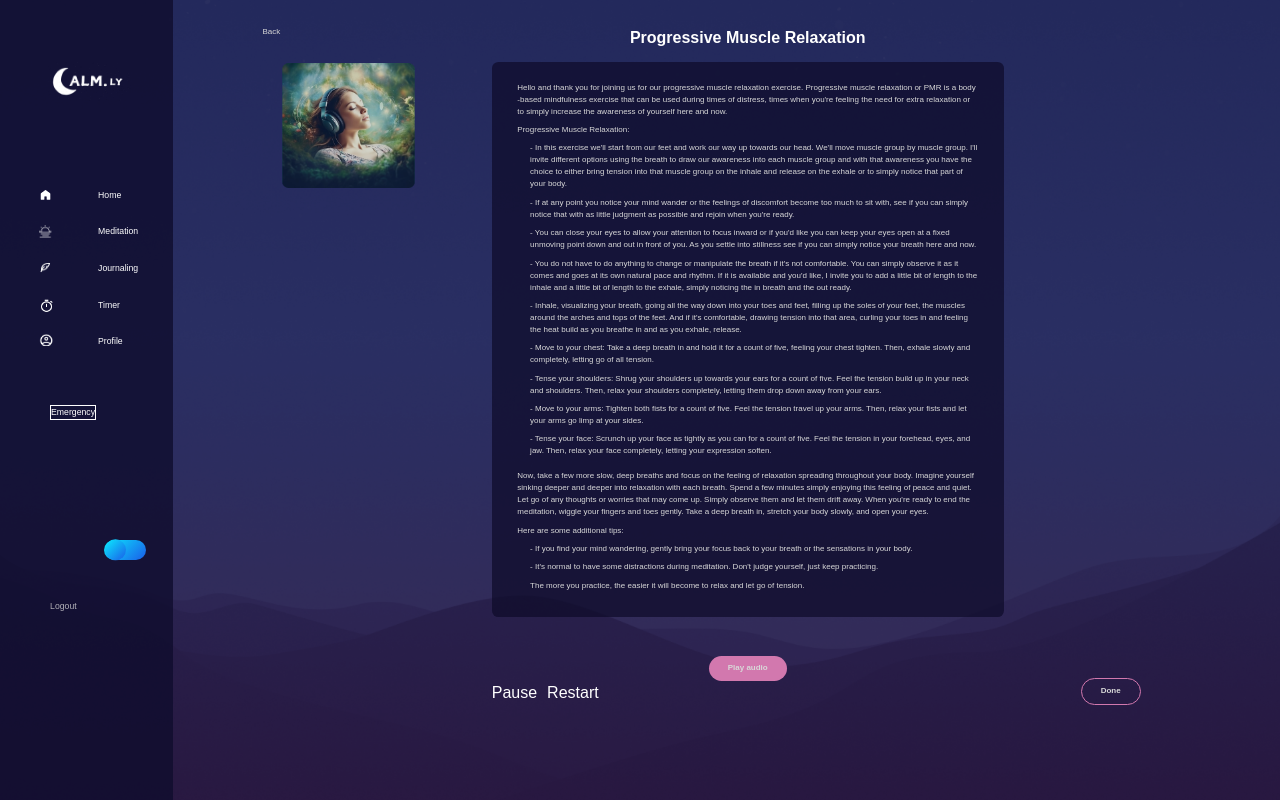
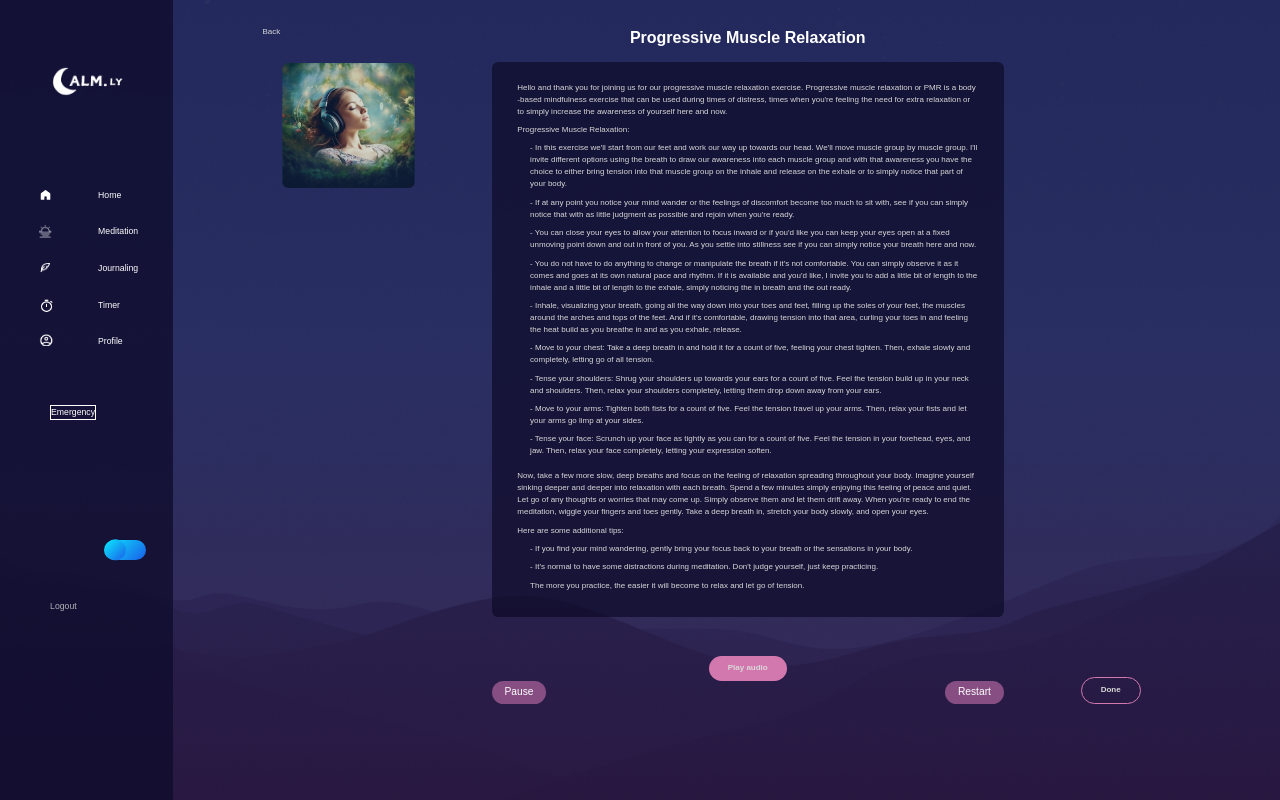
Before and after one commit to Josuzin/calmly, a Next.js app: page /Progressive_Muscle_Relaxation in a window 1280 px wide. Both pictures are taken after a click on the button "Play audio". Built offline with nearby package versions, Linux system fonts and the light colour scheme.

Commit message:
play audio, button controls centrados

```diff
--- a/components/MeditationMusicPlayer.jsx
+++ b/components/MeditationMusicPlayer.jsx
@@ -1,4 +1,5 @@
 import { useState, useEffect, useRef } from "react";
+import styles from "../styles/MeditationMusicPlayer.css";
 
 const MeditationMusicPlayer = ({ src }) => {
   const [isPlaying, setIsPlaying] = useState(true);
@@ -26,12 +27,12 @@ const MeditationMusicPlayer = ({ src }) => {
   };
 
   return (
-    <div>
+    <div className="med-muscle-controls">
       <audio ref={audioRef} src={src} />
-      <button onClick={handlePlayPause} style={{ marginRight: "10px" }}>
+      <button className="med-muscle-btns" onClick={handlePlayPause} style={{ marginRight: "10px" }}>
         {isPlaying ? "Pause" : "Play"}
       </button>
-      <button onClick={handleRestart}>Restart</button>
+      <button className="med-muscle-btns" onClick={handleRestart}>Restart</button>
     </div>
   );
 };
--- /dev/null
+++ b/styles/MeditationMusicPlayer.css
@@ -0,0 +1,22 @@
+.med-muscle-controls {
+  display: flex;
+  justify-content: space-between;
+}
+
+.med-muscle-btns {
+  background-color: #864E82;
+  padding: 0.3vw 1vw;
+  font-size: 0.8vw;
+  border-radius: 2vw;
+  transition: transform 0.3s ease, background-color 0.3s ease;
+  cursor: pointer;
+}
+
+.med-muscle-btns:hover {
+  background-color: #A567A6;
+  transform: scale(1.05);
+}
+
+.med-muscle-btns:active {
+  transform: scale(0.95);
+}
```
